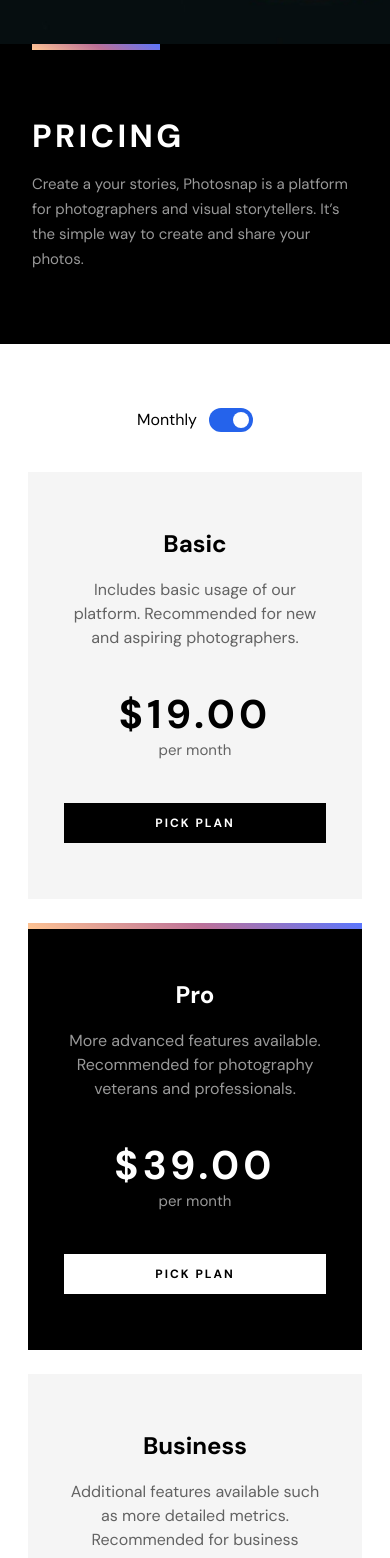
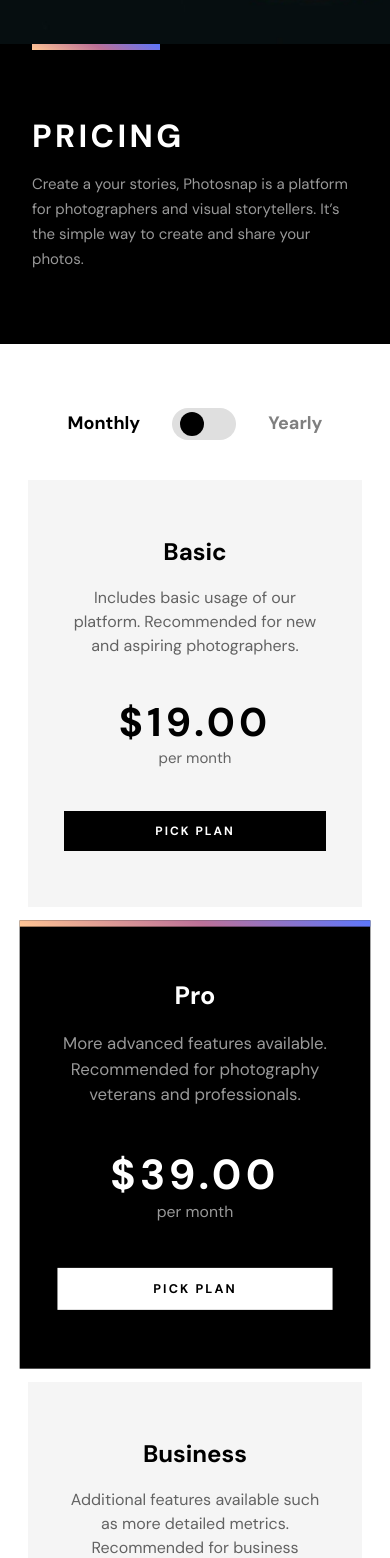
Before and after one commit to arpit8392/fem-challenge-38-photosnap-multi-page-website, a Next.js app: page /pricing in a window 390 px wide. Shown: the part 334-1892 px from the top of the page. Built offline with nearby package versions, Linux system fonts and the light colour scheme.

Commit message:
Pricing Page - Mobile + Desktop Layout

```diff
--- a/app/globals.css
+++ b/app/globals.css
@@ -1,17 +1,3 @@
 @tailwind base;
 @tailwind components;
 @tailwind utilities;
-
-.gradient-border {
-	position: relative;
-}
-
-.gradient-border:before {
-	content: '';
-	position: absolute;
-	top: 0;
-	left: 0;
-	right: 0;
-	height: 6px;
-	background: linear-gradient(27deg, #ffc593 0%, #bc7198 51.95%, #5a77ff 100%);
-}
--- a/components/Footer.tsx
+++ b/components/Footer.tsx
@@ -19,7 +19,7 @@ const Footer = () => {
 				<ul className='flex flex-col items-center gap-5 md:items-start'>
 					<li>
 						<Link
-							href={'#'}
+							href={'/'}
 							className='text-xs font-bold uppercase tracking-[2px] text-white hover:text-white/30'>
 							Home
 						</Link>
--- a/components/PlanCTA.tsx
+++ b/components/PlanCTA.tsx
@@ -19,32 +19,47 @@ const PlanCTA = () => {
 	}
 
 	return (
-		<section className='flex flex-col items-center gap-10 px-7 py-16 md:px-10 md:py-28'>
-			<Switch.Group
-				as='div'
-				className='group flex items-center justify-between md:justify-normal'>
-				<Switch.Label as='span' className='mr-3'>
-					<span className=''>Monthly</span>
+		<section className='flex flex-col items-center gap-10 px-7 py-16 md:px-10 md:py-28 lg:px-40 lg:pt-32'>
+			<Switch.Group as='div' className='group flex items-center gap-8'>
+				<Switch.Label as='span'>
+					<span
+						className={clsx(
+							'text-[18px]/[25px] font-bold',
+							frequency.value === 'monthly' ? 'text-black' : 'text-black/50'
+						)}>
+						Monthly
+					</span>
 				</Switch.Label>
 				<Switch
 					checked={frequency.value === 'monthly'}
 					onChange={handleToggle}
 					className={`${
-						frequency.value === 'monthly' ? 'bg-blue-600' : 'bg-gray-200'
-					} relative inline-flex h-6 w-11 items-center rounded-full`}>
+						frequency.value === 'monthly' ? 'bg-lightGrey' : 'bg-black'
+					} relative inline-flex h-8 w-16 items-center rounded-full p-1`}>
 					<span className='sr-only'>Enable notifications</span>
 					<span
 						className={`${
-							frequency.value === 'monthly' ? 'translate-x-6' : 'translate-x-1'
-						} inline-block h-4 w-4 transform rounded-full bg-white transition`}
+							frequency.value === 'monthly'
+								? 'translate-x-1 bg-black'
+								: 'translate-x-8 bg-white'
+						} inline-block h-6 w-6 rounded-full duration-300`}
 					/>
 				</Switch>
+				<Switch.Label as='span'>
+					<span
+						className={clsx(
+							'text-[18px]/[25px] font-bold',
+							frequency.value === 'annually' ? 'text-black' : 'text-black/50'
+						)}>
+						Yearly
+					</span>
+				</Switch.Label>
 			</Switch.Group>
 
 			<RadioGroup
 				value={plan}
 				onChange={setPlan}
-				className='grid grid-cols-1 gap-6 lg:grid-cols-3'>
+				className='grid grid-cols-1 gap-6 lg:grid-cols-3 lg:gap-8'>
 				<RadioGroup.Label className='sr-only'>Pricing Plans</RadioGroup.Label>
 				{pricingTiers.map((tier) => (
 					<RadioGroup.Option key={tier.plan} value={tier}>
@@ -53,7 +68,7 @@ const PlanCTA = () => {
 								className={clsx(
 									'flex flex-col gap-10 px-9 py-14',
 									checked
-										? 'gradient-border bg-black text-white'
+										? 'relative scale-105 bg-black text-white duration-200 before:absolute before:inset-0 before:h-[6px] before:bg-accent-gradient md:before:h-full md:before:w-[6px] lg:before:h-[6px] lg:before:w-full'
 										: ' bg-[#F5F5F5] text-black'
 								)}>
 								<div className='flex flex-col gap-[18px] text-center'>
```
